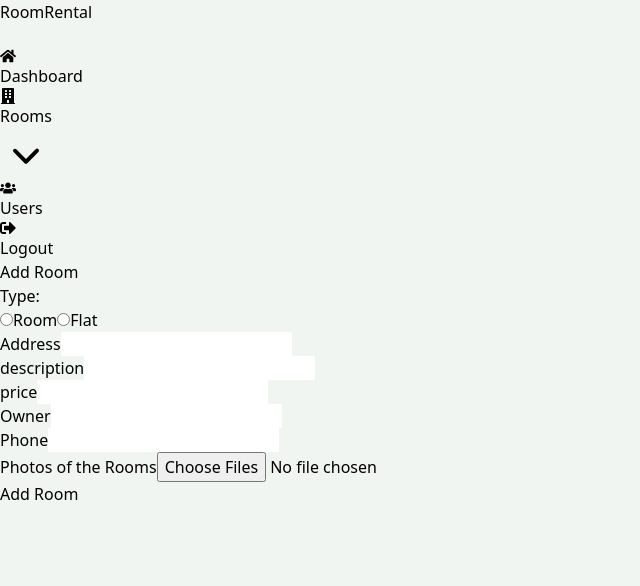
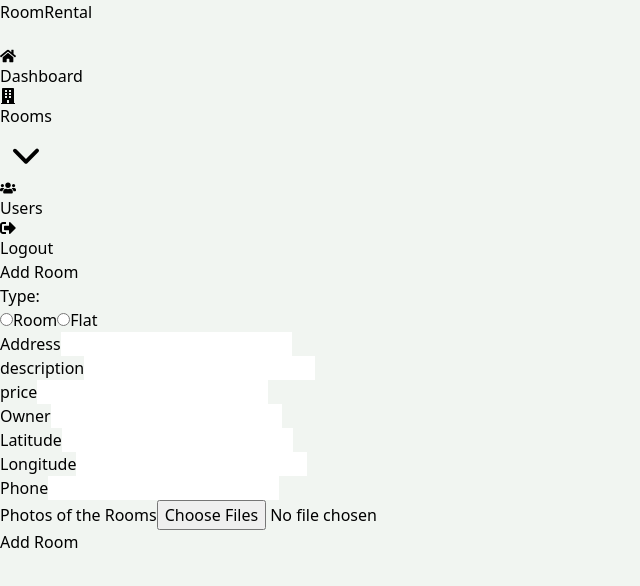
Before and after one commit to iamsamir62/real_estate_MERN, a React (Vite) app in the folder client/: page /add-rooms in a window 1280 px wide. Shown: the top 586 px of the page, without its empty margins (0-640 px from the left). Built offline with nearby package versions, Linux system fonts and the light colour scheme.

Commit message:
Algorithms adjustments!

```diff
--- a/client/src/components/LocationDropDOwn.jsx
+++ b/client/src/components/LocationDropDOwn.jsx
@@ -1,49 +1,39 @@
 import React, { useContext, useState } from "react";
 import {
-  RiMapPinLine,
-  RiArrowDownSLine,
-  RiArrowUpSLine,
-  RiGpsLine,
-} from "react-icons/ri";
+  MenuItem,
+  FormControl,
+  Select,
+  InputLabel,
+  Box,
+  CircularProgress,
+} from "@mui/material";
 import { FaLaptopHouse } from "react-icons/fa";
-import { Menu } from "@headlessui/react";
+import { RiGpsLine } from "react-icons/ri";
 import HouseContext from "../context/HouseContext";
-import "../../src/index.css";
 
 const LocationDropDOwn = () => {
   const { locations, setHouses } = useContext(HouseContext);
-  const [isOpen, setIsOpen] = useState(false);
-  const [selectedLocation, setSelectedLocation] = useState("Select Your Place");
-  const [currentLocation, setCurrentLocation] = useState(null);
-
-  const handleLocationSelect = (location) => {
-    // setSelectedLocation(
-    //   `${location.address}, ${location.city}, ${location.country}`
-    // );
-    setIsOpen(false);
-  };
+  const [selectedLocation, setSelectedLocation] = useState("");
+  const [loading, setLoading] = useState(false);
 
   const handleUseCurrentLocation = () => {
+    setLoading(true);
     if (navigator.geolocation) {
       navigator.geolocation.getCurrentPosition(
         (position) => {
           const { latitude, longitude } = position.coords;
-
-          setCurrentLocation({ latitude, longitude });
-          console.log("setCurrentLocation", { latitude, longitude });
-
-          // Fetch nearby rooms based on the current location
           fetchNearbyRooms(latitude, longitude);
-
           setSelectedLocation("Current Location");
-          setIsOpen(false);
+          setLoading(false);
         },
         (error) => {
           console.error("Error fetching current location:", error);
+          setLoading(false);
         }
       );
     } else {
       console.error("Geolocation is not supported by this browser.");
+      setLoading(false);
     }
   };
 
@@ -53,9 +43,7 @@ const LocationDropDOwn = () => {
       const result = await response.json();
       if (response.ok && result.data) {
         setHouses(result.data);
-        setIsOpen(false);
-
-        setSelectedLocation("All Location");
+        setSelectedLocation("All Rooms");
       } else {
         console.error("Error:", result.message || "Failed to fetch houses.");
       }
@@ -64,98 +52,45 @@ const LocationDropDOwn = () => {
     }
   };
 
-
   const fetchNearbyRooms = async (latitude, longitude) => {
     try {
       const response = await fetch(
         `http://localhost:5000/room/nearbyrooms?latitude=${latitude}&longitude=${longitude}`
       );
       const result = await response.json();
-
       if (response.ok) {
         const nearby = result.data;
-        console.log("nearby", nearby);
-
-        setHouses(nearby); // Update this if 'result.data' structure is different
-        console.log("Nearby rooms fetched:", nearby);
+        setHouses(nearby);
       } else {
-        console.error(
-          "Error fetching nearby rooms:",
-          result.message || "Failed to fetch rooms."
-        );
+        console.error("Error fetching nearby rooms:", result.message || "Failed to fetch rooms.");
       }
     } catch (error) {
       console.error("Error fetching nearby rooms:", error);
     }
   };
 
-  // Ensure locations is always an array
-  const safeLocations = Array.isArray(locations) ? locations : [];
-
   return (
-    <Menu as="div" className="dropdown relative">
-      <Menu.Button className="dropdown_btn" onClick={() => setIsOpen(!isOpen)}>
-        <RiMapPinLine className="dropdown-icon-primary" />
-        <div className="text-[13px]">{selectedLocation}</div>
-        {isOpen ? (
-          <RiArrowUpSLine className="dropdown-icon-secondary" />
-        ) : (
-          <RiArrowDownSLine className="dropdown-icon-secondary" />
-        )}
-      </Menu.Button>
-
-      {isOpen && (
-        <Menu.Items className="dropdown-menu absolute w-full bg-white shadow-lg rounded-md mt-2 z-19">
-          <Menu.Item>
-            {({ active }) => (
-              <button
-                className={`${
-                  active ? "bg-blue-500 text-white" : "text-gray-900"
-                } group flex rounded-md items-center w-full px-2 py-2 text-sm`}
-                onClick={handleUseCurrentLocation}
-              >
-                <RiGpsLine className="mr-2" />
-                Use Current Location
-              </button>
-            )}
-          </Menu.Item>
-          {/* {safeLocations.length > 0 ? (
-            safeLocations.map((location) => (
-              <Menu.Item key={location.id}>
-                {({ active }) => (
-                  <button
-                    className={`${
-                      active ? "bg-blue-500 text-white" : "text-gray-900"
-                    } group flex rounded-md items-center w-full px-2 py-2 text-sm`}
-                    onClick={() => handleLocationSelect(location)}
-                  >
-                    {location.address}, {location.city}, {location.country}
-                  </button>
-                )}
-              </Menu.Item>
-            ))
-          ) : ( */}
-            <div className="px-4 py-2 text-sm
-             text-gray-700"
-
-                >
-
-
-                <button
-                  className={`${"hover:bg-blue-500 hover:text-white px-2 py-2 text-gray-900"
-                    } group flex rounded-md items-center w-full gap-3 px-2 py-2 text-sm`}
-                  onClick={() => fetchHouses()}
-                >
-
-              < FaLaptopHouse size={18} className="mr-2" />
-
-                  All rooms
-                </button>
-            </div>
-          {/* )} */}
-        </Menu.Items>
-      )}
-    </Menu>
+    <Box sx={{ minWidth: 120 }}>
+      <FormControl fullWidth>
+        <InputLabel id="location-select-label">Select Location</InputLabel>
+        <Select
+          labelId="location-select-label"
+          id="location-select"
+          value={selectedLocation}
+          label="Select Location"
+          onChange={(e) => setSelectedLocation(e.target.value)}
+        >
+          <MenuItem value="use-current-location" onClick={handleUseCurrentLocation}>
+            <RiGpsLine className="mr-2" /> Use Current Location
+          </MenuItem>
+          <MenuItem value="all-rooms" onClick={fetchHouses}>
+            <FaLaptopHouse className="mr-2" /> All Rooms
+          </MenuItem>
+          {/* Add static locations if needed */}
+        </Select>
+      </FormControl>
+      {loading && <CircularProgress />}
+    </Box>
   );
 };
 
--- a/client/src/pages/AdminPages/AddRooms.jsx
+++ b/client/src/pages/AdminPages/AddRooms.jsx
@@ -39,6 +39,9 @@ const AddRooms = () => {
     formData.append("bedrooms", data.bedrooms);
     formData.append("bathrooms", data.bathrooms);
     formData.append("description", data.description);
+    formData.append("phone", data.phone);
+    formData.append("latitude", data.latitude);
+    formData.append("longitude", data.longitude);
     formData.append("price", data.price);
 
     photos.forEach((photo, index) => {
@@ -193,6 +196,42 @@ const AddRooms = () => {
           </div>
           <div className="space-y-2">
             <label
+              htmlFor="Latitude"
+              className="text-lg font-semibold text-gray-700"
+            >
+              Latitude
+            </label>
+            <input
+              type="number"
+              step="0.01"
+              id="latitude"
+              {...register("latitude", { required: "Latitude is required" })}
+              className="w-full px-4 py-2 border border-gray-300 rounded-lg focus:ring-2 focus:ring-blue-500 focus:outline-none"
+            />
+            {errors.latitude && (
+              <p className="text-red-500">{errors.latitude.message}</p>
+            )}
+          </div>
+          <div className="space-y-2">
+            <label
+              htmlFor="Longitude"
+              className="text-lg font-semibold text-gray-700"
+            >
+              Longitude
+            </label>
+            <input
+              type="number"
+              step="0.01"
+              id="longitude"
+              {...register("longitude", { required: "Longitude is required" })}
+              className="w-full px-4 py-2 border border-gray-300 rounded-lg focus:ring-2 focus:ring-blue-500 focus:outline-none"
+            />
+            {errors.longitude && (
+              <p className="text-red-500">{errors.longitude.message}</p>
+            )}
+          </div>
+          <div className="space-y-2">
+            <label
               htmlFor="Phone"
               className="text-lg font-semibold text-gray-700"
             >
```
Also changed, not shown: 9 other files (tests, documents, lock files or other folders).
